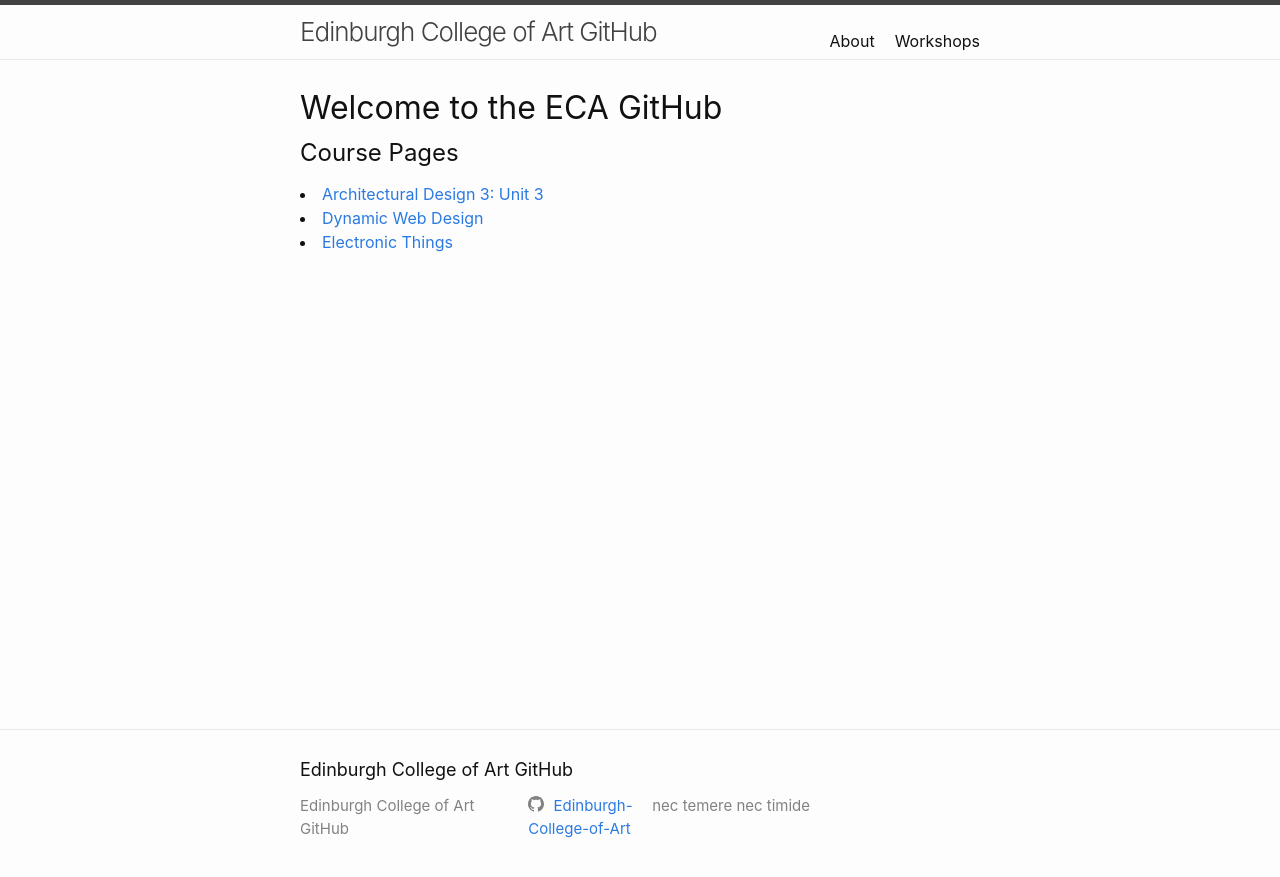
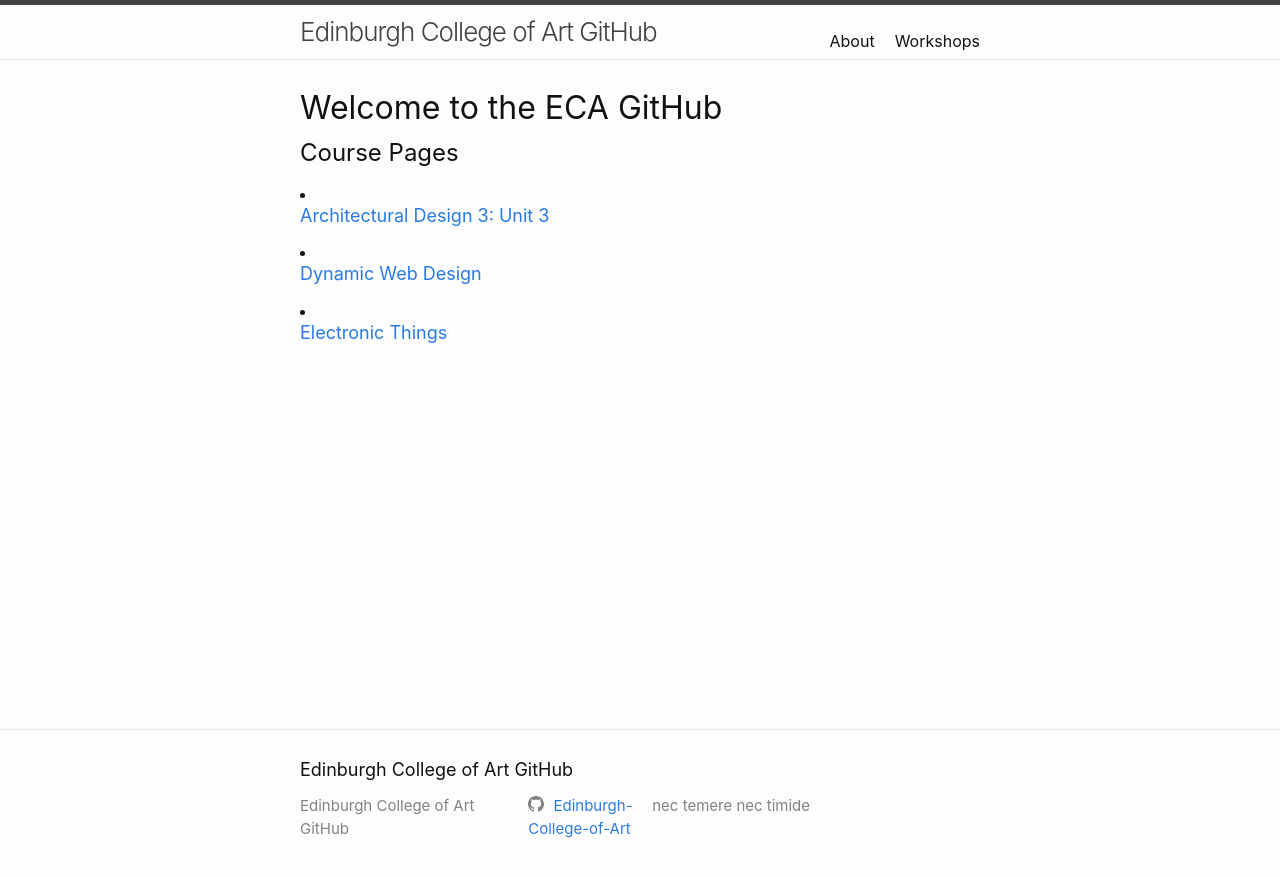
Before and after one commit to Edinburgh-College-of-Art/Ediburgh-College-of-Art.github.io, a Jekyll site: the page built from index.md, in a window 1280 px wide. Shown: the top 877 px of the page. Built offline with Jekyll 4.4.1, drawn with Linux system fonts in a browser that asks for light colours; nearby versions of some CDN libraries.

Commit message:
tweak list

```diff
--- a/index.md
+++ b/index.md
@@ -11,9 +11,11 @@
 
 {% if course.site %}
 <li>
+  <h4>
   <a href="{{site.url}}/courses/{{course.url}}">
   {{course.name}}
   </a>
+  </h4>
 </li>
 {% endif %}
 
```
Also changed, not shown: _courses/index.md (+4 -3 lines).
